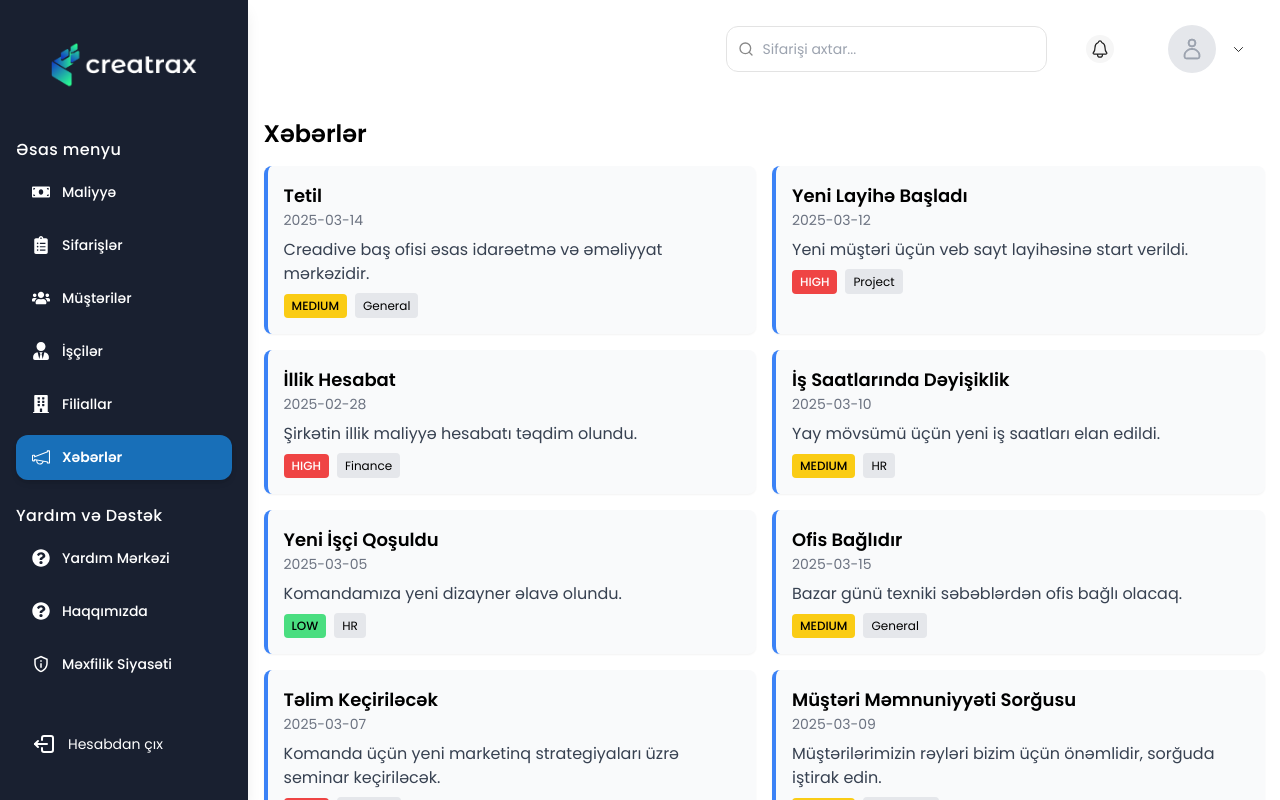
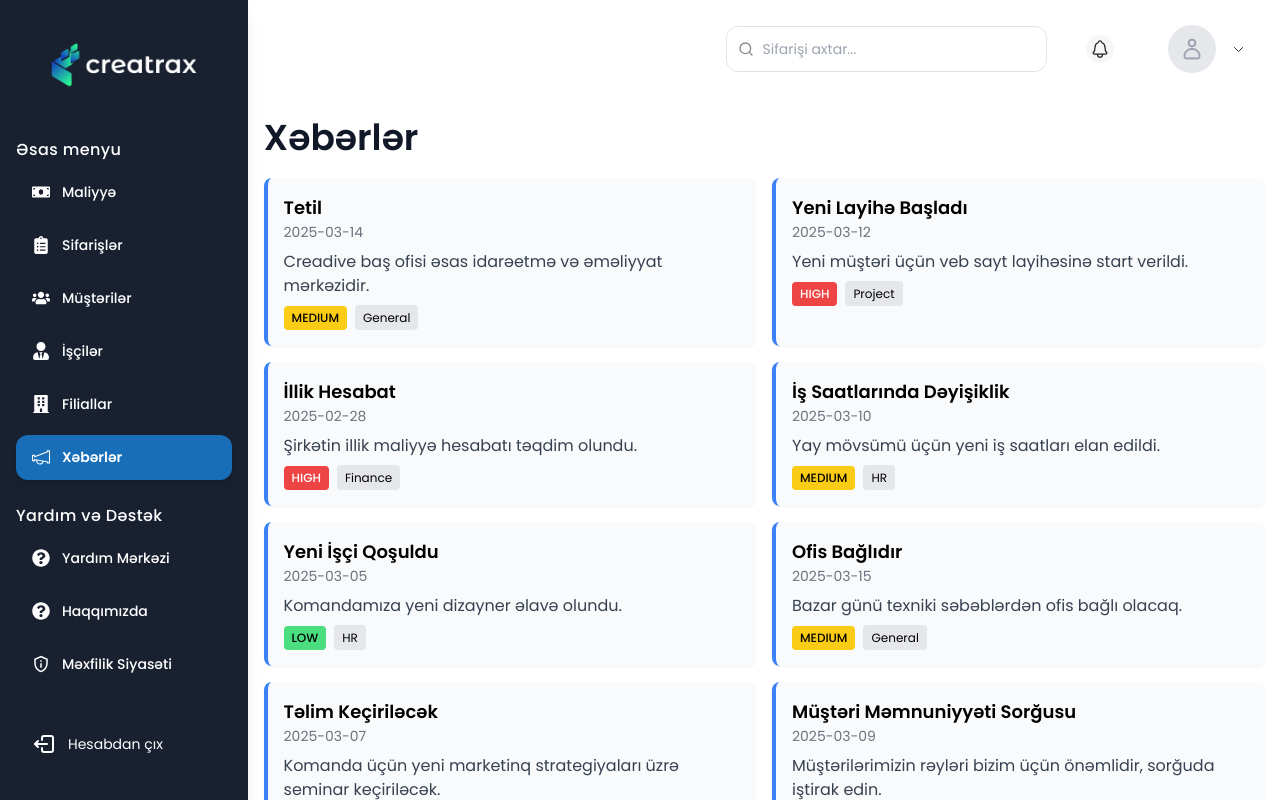
Before and after one commit to nihad-xalq/creatrax, a Next.js app: page /app/announcements in a window 1280 px wide. Built offline with nearby package versions, Linux system fonts and the light colour scheme.

Commit message:
announcements page title been replaced with custom one

```diff
--- a/src/views/AnnouncementsView.tsx
+++ b/src/views/AnnouncementsView.tsx
@@ -1,3 +1,4 @@
+import { PageTitle } from "@/components/PageTitle";
 import { Announcement } from "@/types/announcementTypes";
 
 interface AnnouncementsViewProps {
@@ -8,7 +9,7 @@ export const AnnouncementsView = ({ data }: AnnouncementsViewProps) => {
     return (
         <section className="">
             <div className="">
-                <h1 className="text-2xl font-semibold mb-4">Xəbərlər</h1>
+                <PageTitle title="Xəbərlər" />
 
                 {data.length === 0 ? (
                     <p className="text-gray-600">Hazırda elan yoxdur.</p>
```
